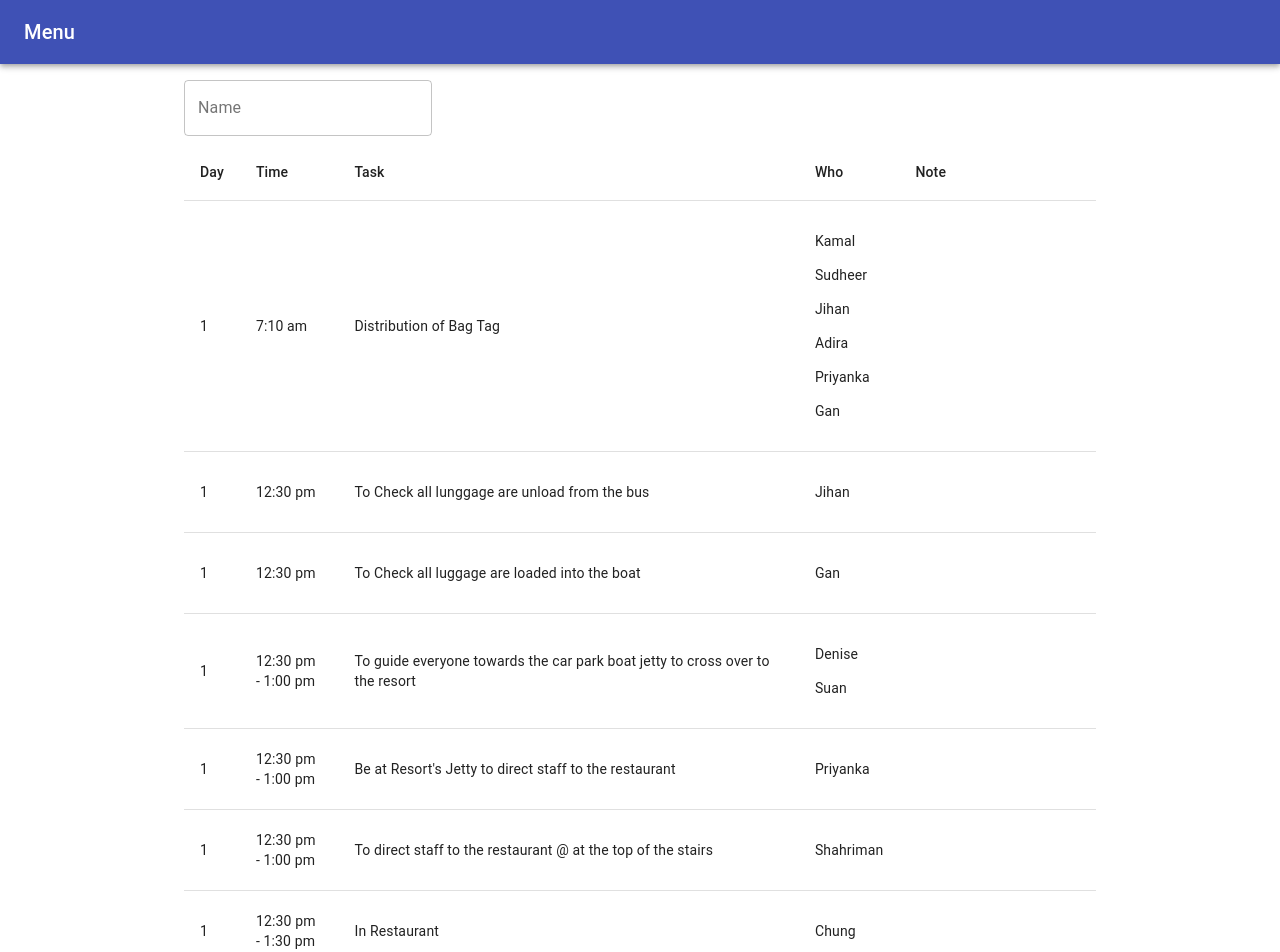
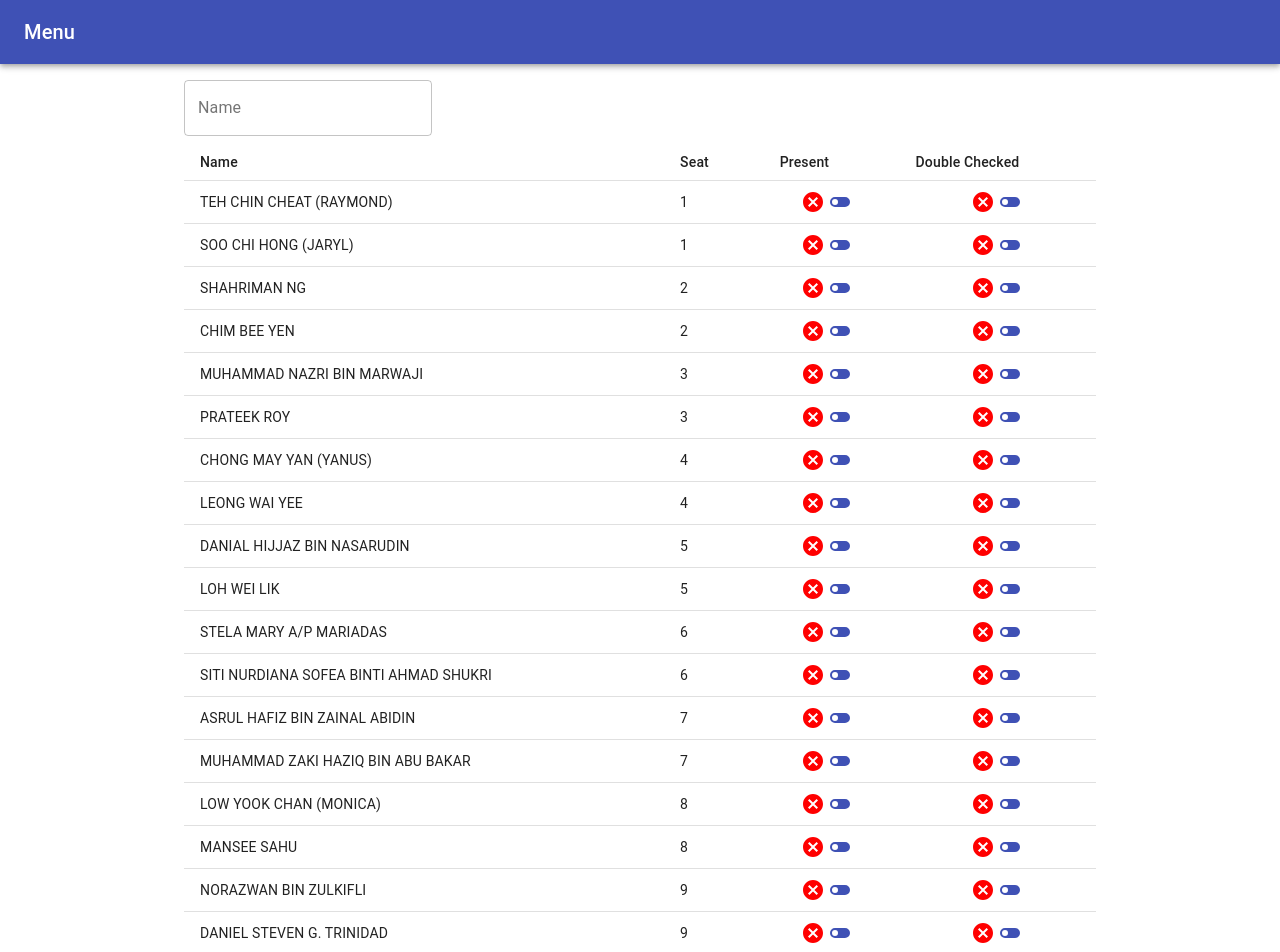
Before and after one commit to kamalarieff/taman-negara, a React (Create React App) app: page /bus in a window 1280 px wide. Shown: the top 952 px of the page. Built offline with nearby package versions, Linux system fonts and the light colour scheme.

Commit message:
add bus module

```diff
--- a/package.json
+++ b/package.json
@@ -4,11 +4,15 @@
   "private": true,
   "dependencies": {
     "@material-ui/core": "^4.3.2",
+    "@mdi/js": "^4.1.95",
+    "@mdi/react": "^1.2.1",
     "fuse.js": "^3.4.5",
+    "immer": "^3.2.0",
     "react": "^16.9.0",
     "react-dom": "^16.9.0",
     "react-router-dom": "^5.0.1",
-    "react-scripts": "3.1.1"
+    "react-scripts": "3.1.1",
+    "styled-components": "^4.3.2"
   },
   "scripts": {
     "start": "react-scripts start",
--- a/src/App.js
+++ b/src/App.js
@@ -6,6 +6,7 @@ import Toolbar from "@material-ui/core/Toolbar";
 import Typography from "@material-ui/core/Typography";
 import Drawer from "@material-ui/core/Drawer";
 import Volunteer from "./modules/volunteers";
+import Bus from "./modules/bus";
 
 import { BrowserRouter as Router, Route, Link } from "react-router-dom";
 
@@ -32,16 +33,13 @@ function App() {
               <li>
                 <Link to="/bus/">Bus</Link>
               </li>
-              <li>
-                <Link to="/users/">Users</Link>
-              </li>
             </ul>
           </nav>
         </div>
       </Drawer>
       <Container maxWidth="md" style={{ overflowX: "auto" }}>
         <Route path="/" exact component={Volunteer} />
-        <Route path="/bus/" component={Volunteer} />
+        <Route path="/bus/" component={Bus} />
       </Container>
     </Router>
   );
--- a/src/data/index.js
+++ b/src/data/index.js
@@ -181,3 +181,244 @@ export const data = [
     Note: "To ensure lifejacket properly worn"
   }
 ];
+
+export const people = [
+  {
+    id: 1,
+    name: "TEH CHIN CHEAT (RAYMOND)",
+    seat: 1,
+    present: false,
+    doubleChecked: false
+  },
+  {
+    id: 2,
+    name: "SOO CHI HONG (JARYL)",
+    seat: 1,
+    present: false,
+    doubleChecked: false
+  },
+  {
+    id: 3,
+    name: "SHAHRIMAN NG",
+    seat: 2,
+    present: false,
+    doubleChecked: false
+  },
+  {
+    id: 4,
+    name: "CHIM BEE YEN",
+    seat: 2,
+    present: false,
+    doubleChecked: false
+  },
+  {
+    id: 5,
+    name: "MUHAMMAD NAZRI BIN MARWAJI",
+    seat: 3,
+    present: false,
+    doubleChecked: false
+  },
+  {
+    id: 6,
+    name: "PRATEEK ROY",
+    seat: 3,
+    present: false,
+    doubleChecked: false
+  },
+  {
+    id: 7,
+    name: "CHONG MAY YAN (YANUS)",
+    seat: 4,
+    present: false,
+    doubleChecked: false
+  },
+  {
+    id: 8,
+    name: "LEONG WAI YEE",
+    seat: 4,
+    present: false,
+    doubleChecked: false
+  },
+  {
+    id: 9,
+    name: "DANIAL HIJJAZ BIN NASARUDIN",
+    seat: 5,
+    present: false,
+    doubleChecked: false
+  },
+  {
+    id: 10,
+    name: "LOH WEI LIK",
+    seat: 5,
+    present: false,
+    doubleChecked: false
+  },
+  {
+    id: 11,
+    name: "STELA MARY A/P MARIADAS",
+    seat: 6,
+    present: false,
+    doubleChecked: false
+  },
+  {
+    id: 12,
+    name: "SITI NURDIANA SOFEA BINTI AHMAD SHUKRI",
+    seat: 6,
+    present: false,
+    doubleChecked: false
+  },
+  {
+    id: 13,
+    name: "ASRUL HAFIZ BIN ZAINAL ABIDIN",
+    seat: 7,
+    present: false,
+    doubleChecked: false
+  },
+  {
+    id: 14,
+    name: "MUHAMMAD ZAKI HAZIQ BIN ABU BAKAR",
+    seat: 7,
+    present: false,
+    doubleChecked: false
+  },
+  {
+    id: 15,
+    name: "LOW YOOK CHAN (MONICA)",
+    seat: 8,
+    present: false,
+    doubleChecked: false
+  },
+  {
+    id: 16,
+    name: "MANSEE SAHU",
+    seat: 8,
+    present: false,
+    doubleChecked: false
+  },
+  {
+    id: 17,
+    name: "NORAZWAN BIN ZULKIFLI",
+    seat: 9,
+    present: false,
+    doubleChecked: false
+  },
+  {
+    id: 18,
+    name: "DANIEL STEVEN G. TRINIDAD",
+    seat: 9,
+    present: false,
+    doubleChecked: false
+  },
+  {
+    id: 19,
+    name: "IVY WAN YOKE LENG",
+    seat: 10,
+    present: false,
+    doubleChecked: false
+  },
+  {
+    id: 20,
+    name: "NG PEI CHIN",
+    seat: 10,
+    present: false,
+    doubleChecked: false
+  },
+  {
+    id: 21,
+    name: "AMRESH SINGH A/L RANJIT SINGH",
+    seat: 11,
+    present: false,
+    doubleChecked: false
+  },
+  {
+    id: 22,
+    name: "NISAR AHMED BASHIR",
+    seat: 11,
+    present: false,
+    doubleChecked: false
+  },
+  {
+    id: 23,
+    name: "NUR JIHAN BINTI JAMAL",
+    seat: 12,
+    present: false,
+    doubleChecked: false
+  },
+  {
+    id: 24,
+    name: "HARIPRIYA A/P SUKUMARAN",
+    seat: 12,
+    present: false,
+    doubleChecked: false
+  },
+  {
+    id: 25,
+    name: "SOHAN DIMITRI GUNASEKERA",
+    seat: 13,
+    present: false,
+    doubleChecked: false
+  },
+  {
+    id: 26,
+    name: "KAMAL ARIEFF BIN AHMAD FAIZEL",
+    seat: 13,
+    present: false,
+    doubleChecked: false
+  },
+  {
+    id: 27,
+    name: "SUAN LI WAH",
+    seat: 14,
+    present: false,
+    doubleChecked: false
+  },
+  {
+    id: 28,
+    name: "TAN MIN LYNN",
+    seat: 14,
+    present: false,
+    doubleChecked: false
+  },
+  {
+    id: 29,
+    name: "ZAKIR HYDER",
+    seat: 15,
+    present: false,
+    doubleChecked: false
+  },
+  {
+    id: 30,
+    name: "KOAY CHUIN XIONG (AARON)",
+    seat: 15,
+    present: false,
+    doubleChecked: false
+  },
+  {
+    id: 31,
+    name: "AHMAD FADHLY BIDJURI",
+    seat: 16,
+    present: false,
+    doubleChecked: false
+  },
+  {
+    id: 32,
+    name: "MOHD NIZAM BIN MOHAMMAD ZAWAWY",
+    seat: 16,
+    present: false,
+    doubleChecked: false
+  },
+  {
+    id: 33,
+    name: "ZAKIR WIFE",
+    seat: 17,
+    present: false,
+    doubleChecked: false
+  },
+  {
+    id: 34,
+    name: "ZAKIR SON",
+    seat: 17,
+    present: false,
+    doubleChecked: false
+  }
+];
--- /dev/null
+++ b/src/modules/bus/index.js
@@ -0,0 +1,165 @@
+import React, { useState, useEffect, useReducer } from "react";
+import produce from "immer";
+import { people as data } from "../../data";
+import Fuse from "fuse.js";
+import Box from "@material-ui/core/Box";
+import TextField from "@material-ui/core/TextField";
+import Table from "@material-ui/core/Table";
+import TableBody from "@material-ui/core/TableBody";
+import TableCell from "@material-ui/core/TableCell";
+import TableHead from "@material-ui/core/TableHead";
+import TableRow from "@material-ui/core/TableRow";
+import IconButton from "@material-ui/core/IconButton";
+import Icon from "@mdi/react";
+import {
+  mdiCloseCircle,
+  mdiCheckCircle,
+  mdiToggleSwitch,
+  mdiToggleSwitchOff
+} from "@mdi/js";
+
+const initialState = data;
+
+function reducer(state, action) {
+  return produce(state, draft => {
+    switch (action.type) {
+      case "setPresent":
+        draft[action.payload].present = true;
+        break;
+      case "setAbsent":
+        draft[action.payload].present = false;
+        break;
+      case "setDoubleCheck":
+        draft[action.payload].doubleChecked = true;
+        break;
+      case "unSetDoubleCheck":
+        draft[action.payload].doubleChecked = false;
+        break;
+      default:
+        throw new Error();
+    }
+  });
+}
+
+export default () => {
+  const [searchTerm, setSearchTerm] = useState("");
+  const [searchResult, setSearchResult] = useState([]);
+
+  const [state, dispatch] = useReducer(reducer, initialState);
+
+  const options = {
+    keys: ["name"]
+  };
+
+  useEffect(() => {
+    const fuse = new Fuse(state, options);
+    const result = fuse.search(searchTerm);
+    setSearchResult(result);
+  }, [searchTerm, state]);
+
+  const handleChange = e => {
+    const name = e.target.value;
+    setSearchTerm(name);
+  };
+
+  const handlePresent = ({ present, id }) => () => {
+    dispatch({
+      type: !present ? "setPresent" : "setAbsent",
+      payload: id - 1
+    });
+  };
+
+  const handleDoubleChecked = ({ doubleChecked, id }) => () => {
+    dispatch({
+      type: !doubleChecked ? "setDoubleCheck" : "unSetDoubleCheck",
+      payload: id - 1
+    });
+  };
+
+  let results = searchResult.length === 0 ? state : searchResult;
+
+  return (
+    <>
+      <TextField
+        id="outlined-name"
+        label="Name"
+        margin="normal"
+        variant="outlined"
+        value={searchTerm}
+        onChange={handleChange}
+      />
+      <Table size="small">
+        <TableHead>
+          <TableRow>
+            <TableCell>Name</TableCell>
+            <TableCell>Seat</TableCell>
+            <TableCell>Present</TableCell>
+            <TableCell>Double Checked</TableCell>
+          </TableRow>
+        </TableHead>
+        <TableBody>
+          {results.map(({ id, name, seat, present, doubleChecked }) => {
+            return (
+              <TableRow key={id}>
+                <TableCell>{name}</TableCell>
+                <TableCell>{seat}</TableCell>
+                <TableCell>
+                  <Box
+                    display="flex"
+                    justifyContent="center"
+                    alignItems="center"
+                  >
+                    {present ? (
+                      <Icon path={mdiCheckCircle} size={1} color="green" />
+                    ) : (
+                      <Icon path={mdiCloseCircle} size={1} color="red" />
+                    )}
+                    <IconButton
+                      variant="contained"
+                      color="primary"
+                      size="small"
+                      onClick={handlePresent({ present, id })}
+                    >
+                      {present ? (
+                        <Icon path={mdiToggleSwitch} size={1} />
+                      ) : (
+                        <Icon path={mdiToggleSwitchOff} size={1} />
+                      )}
+                    </IconButton>
+                  </Box>
+                </TableCell>
+                <TableCell>
+                  <Box
+                    display="flex"
+                    justifyContent="center"
+                    alignItems="center"
+                  >
+                    {doubleChecked ? (
+                      <Icon path={mdiCheckCircle} size={1} color="green" />
+                    ) : (
+                      <Icon path={mdiCloseCircle} size={1} color="red" />
+                    )}
+                    <IconButton
+                      variant="contained"
+                      color="primary"
+                      size="small"
+                      onClick={handleDoubleChecked({ doubleChecked, id })}
+                    >
+                      {doubleChecked ? (
+                        <Icon path={mdiToggleSwitch} size={1} />
+                      ) : (
+                        <Icon path={mdiToggleSwitchOff} size={1} />
+                      )}
+                    </IconButton>
+                  </Box>
+
+                  {doubleChecked}
+                </TableCell>
+              </TableRow>
+            );
+          })}
+        </TableBody>
+      </Table>
+    </>
+  );
+};
```
Also changed, not shown: 1 other file (tests, documents, lock files or other folders).
